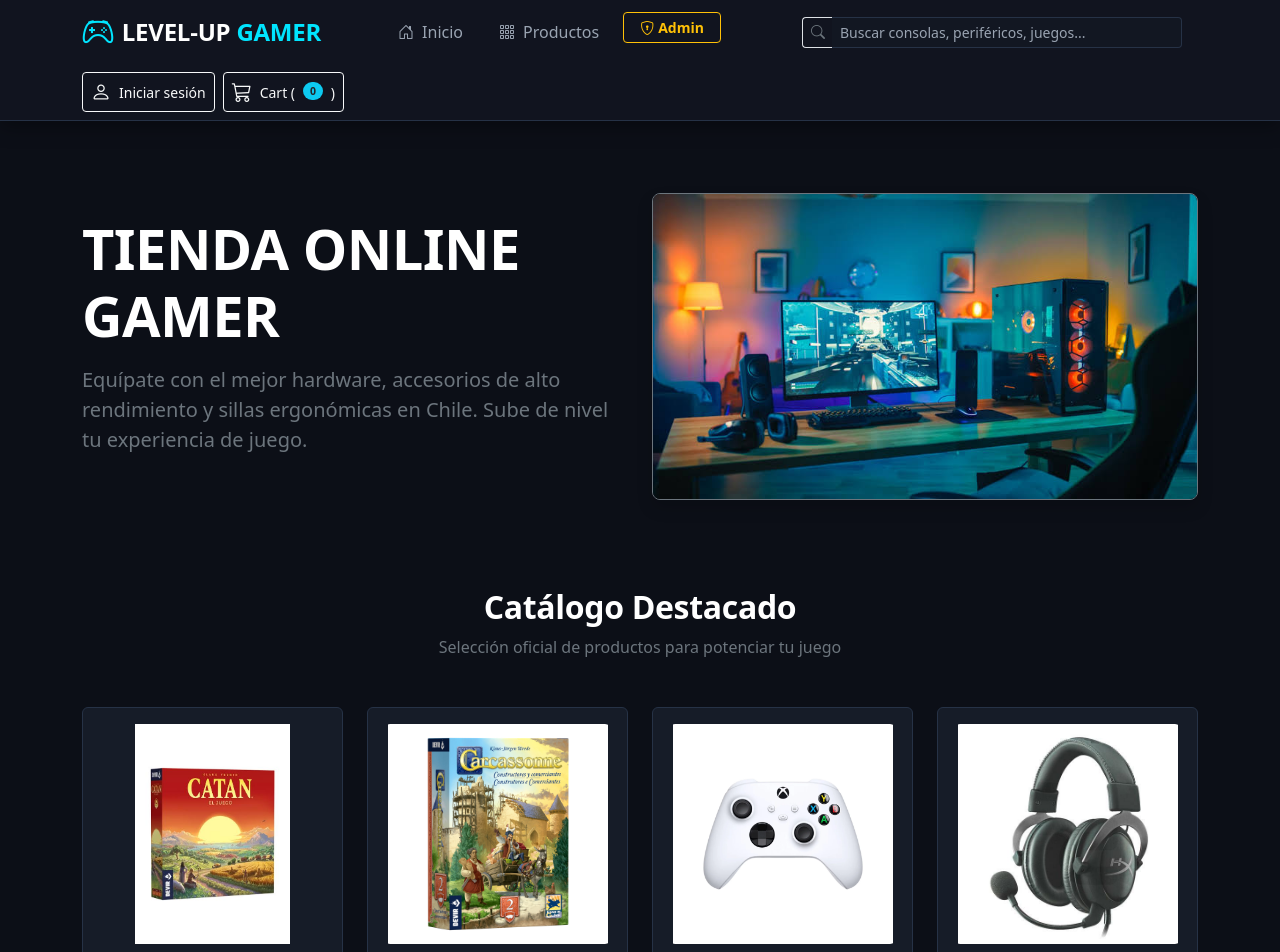
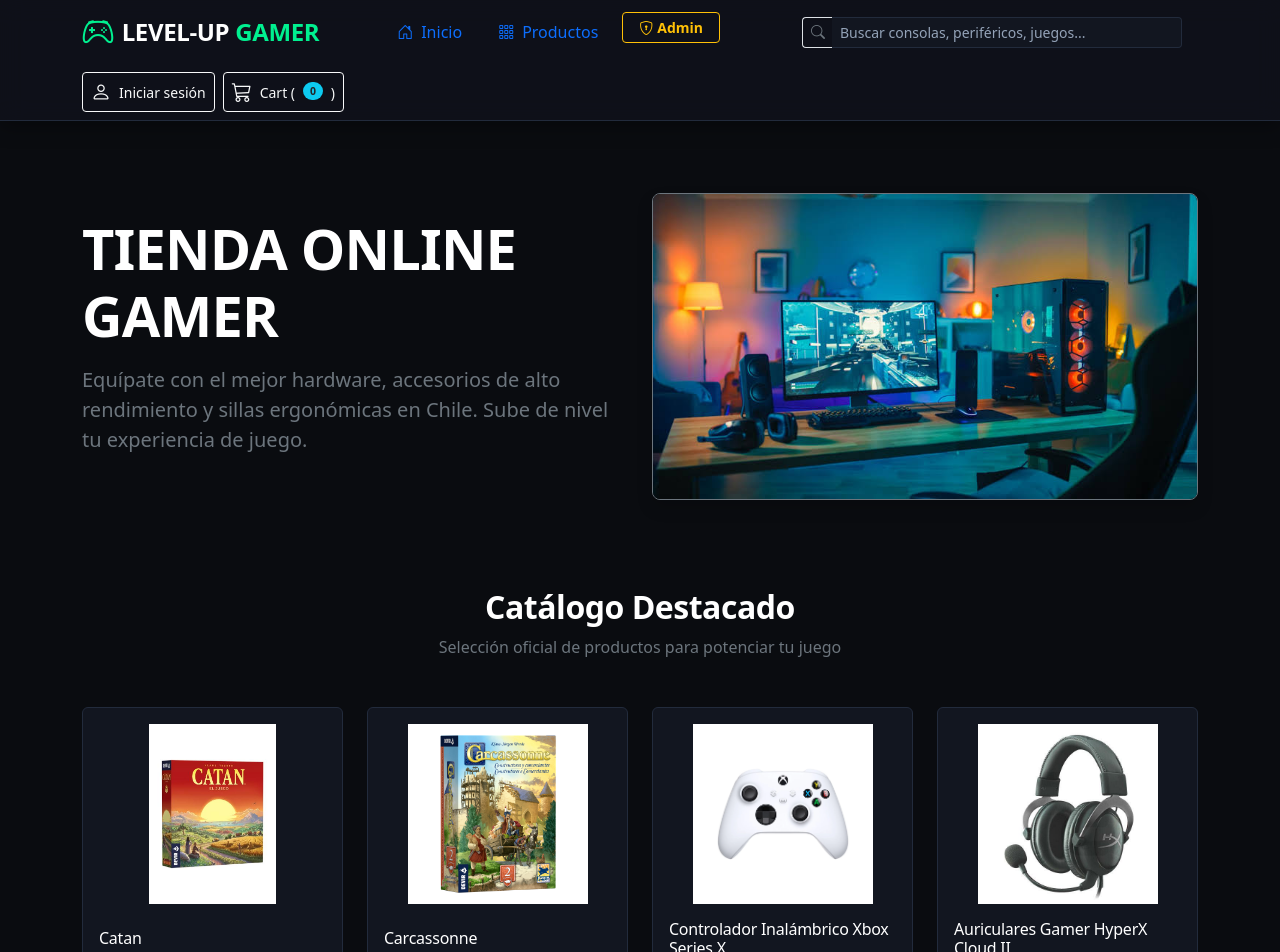
Before and after one commit to BenjaminCastroDeza/LevelUp2-SoloYo, a React (Vite) app: page / in a window 1280 px wide. Shown: the top 952 px of the page. Built offline with nearby package versions, Linux system fonts and the light colour scheme.

Commit message:
style: aplicar nueva paleta de colores premium 60-30-10 y estilos globales refinados

```diff
--- a/src/index.css
+++ b/src/index.css
@@ -1,39 +1,39 @@
 /* ==========================================================
-   REGLA 60-30-10 DE COLORES (Level-Up Gamer)
+   NUEVA PALETA PREMIUM - REGLA 60-30-10 (Level-Up Gamer)
    ----------------------------------------------------------
-   • 60% Color Dominante: #0c0f17 (Fondo base / Lienzo general)
-   • 30% Color Secundario: #161c28 (Superficies, Cards, Headers, Bordes)
-   • 10% Color de Acento:   #00e5ff (Cian Neón / CTA / Badges / Destacados)
+   • 60% Color Dominante: #0a0c10 (Obsidian Black / Canvas base)
+   • 30% Color Secundario: #121620 (Superficies, Cards, Headers, Bordes)
+   • 10% Color de Acento:   #00f090 (Cyber Emerald / Electric Mint)
    ========================================================== */
 
 :root {
-  /* 60% DOMINANTE */
-  --color-dominant-bg: #0c0f17;
-  --color-dominant-surface: #0f131d;
-  --color-dominant-text: #f3f4f6;
-  --color-dominant-muted: #9aa4b2;
+  /* 60% DOMINANTE: Fondo del lienzo y tipografía de alto contraste */
+  --color-dominant-bg: #0a0c10;
+  --color-dominant-surface: #0f121a;
+  --color-dominant-text: #f8fafc;
+  --color-dominant-muted: #94a3b8;
 
-  /* 30% SECUNDARIO */
-  --color-secondary-bg: #161c28;
-  --color-secondary-surface: #1e2536;
-  --color-secondary-border: #263246;
-  --color-secondary-input: #121722;
-  --color-secondary-hover: #222b3d;
+  /* 30% SECUNDARIO: Estructura, Cards, Navbar, Dropdowns, Bordes, Inputs */
+  --color-secondary-bg: #121620;
+  --color-secondary-surface: #181e2b;
+  --color-secondary-border: #222b3c;
+  --color-secondary-input: #121620;
+  --color-secondary-hover: #1c2333;
 
-  /* 10% ACENTO */
-  --color-accent: #00e5ff;
-  --color-accent-hover: #33ecff;
-  --color-accent-text: #06101e;
-  --color-accent-glow: rgba(0, 229, 255, 0.25);
-  --color-accent-success: #10b981;
+  /* 10% ACENTO: Llamados a la acción (CTA), badges, contrastes clave */
+  --color-accent: #00f090;
+  --color-accent-hover: #00d27d;
+  --color-accent-text: #04140d;
+  --color-accent-glow: rgba(0, 240, 144, 0.22);
+  --color-accent-secondary: #00d5ff;
   --color-accent-warning: #f59e0b;
   --color-accent-danger: #ef4444;
 
-  /* Alias heredados para compatibilidad */
+  /* Compatibilidad con variables previas */
   --bg-main: var(--color-dominant-bg);
   --bg-card: var(--color-secondary-bg);
-  --neon-blue: var(--color-accent);
-  --neon-green: var(--color-accent-success);
+  --neon-blue: var(--color-accent-secondary);
+  --neon-green: var(--color-accent);
   --text-main: var(--color-dominant-text);
   --text-muted: var(--color-dominant-muted);
   --border-color: var(--color-secondary-border);
@@ -56,90 +56,160 @@ html, body {
 
 h1, h2, h3, h4, h5, h6, .brand-font {
   color: var(--color-dominant-text) !important;
-  letter-spacing: -0.01em;
+  letter-spacing: -0.015em;
 }
 
-/* 30% Secundario: Header y Navegación */
+/* 30% Secundario: Header y Navbar Compacto */
 header.top-header {
-  background-color: rgba(18, 22, 32, 0.95) !important;
-  backdrop-filter: blur(10px);
-  border-bottom: 1px solid var(--color-secondary-border);
+  background-color: rgba(15, 18, 26, 0.94) !important;
+  backdrop-filter: blur(12px);
+  -webkit-backdrop-filter: blur(12px);
+  border-bottom: 1px solid var(--color-secondary-border) !important;
   box-shadow: 0 4px 20px rgba(0, 0, 0, 0.4);
 }
 
-.sub-header {
-  background-color: var(--color-dominant-surface);
-  border-bottom: 1px solid var(--color-secondary-border);
+/* Estilo unificado para botones/enlaces de navegación a la derecha */
+.nav-action-btn {
+  background-color: transparent;
+  color: var(--color-dominant-text) !important;
+  border: 1px solid var(--color-secondary-border);
+  padding: 0.35rem 0.85rem;
+  border-radius: 8px;
+  font-size: 0.875rem;
+  font-weight: 500;
+  text-decoration: none;
+  display: inline-flex;
+  align-items: center;
+  gap: 0.45rem;
+  transition: all 0.2s ease;
+  white-space: nowrap;
 }
 
-.nav-link {
-  color: var(--color-dominant-muted) !important;
-  font-weight: 500;
-  transition: all 0.2s ease;
-  border-radius: 6px;
-}
-
-.nav-link:hover, .nav-link.active {
+.nav-action-btn:hover {
+  background-color: var(--color-secondary-hover);
+  border-color: rgba(0, 240, 144, 0.4);
   color: var(--color-accent) !important;
 }
 
-/* 30% Secundario: Tarjetas y Contenedores */
-.card, .card-gamer {
+.nav-action-btn.active {
+  background-color: var(--color-secondary-surface);
+  border-color: var(--color-accent);
+  color: var(--color-accent) !important;
+}
+
+/* Barra de búsqueda oscura y continua (sin zonas blancas) */
+.navbar-search-wrapper {
+  background-color: var(--color-secondary-bg) !important;
+  border: 1px solid var(--color-secondary-border) !important;
+  border-radius: 20px;
+  padding: 0.25rem 0.75rem;
+  transition: all 0.2s ease;
+  display: flex;
+  align-items: center;
+  width: 100%;
+}
+
+.navbar-search-wrapper:focus-within {
+  border-color: var(--color-accent) !important;
+  box-shadow: 0 0 0 2px var(--color-accent-glow) !important;
+}
+
+.navbar-search-input {
+  background: transparent !important;
+  border: none !important;
+  box-shadow: none !important;
+  color: var(--color-dominant-text) !important;
+  font-size: 0.875rem;
+  padding: 0.2rem 0.5rem;
+  width: 100%;
+  outline: none !important;
+}
+
+.navbar-search-input::placeholder {
+  color: var(--color-dominant-muted) !important;
+  opacity: 0.75;
+}
+
+.navbar-search-input:focus {
+  outline: none !important;
+  box-shadow: none !important;
+  background: transparent !important;
+  color: #ffffff !important;
+}
+
+/* 30% Secundario: Cards de Productos (Diseño Compacto y Refinado) */
+.card-gamer, .card-product-premium {
   background-color: var(--color-secondary-bg) !important;
   border: 1px solid var(--color-secondary-border) !important;
   border-radius: 12px;
   color: var(--color-dominant-text) !important;
-  transition: transform 0.2s ease, border-color 0.2s ease, box-shadow 0.2s ease;
+  transition: border-color 0.25s ease, box-shadow 0.25s ease;
+  overflow: hidden;
+  position: relative;
 }
 
-.card-gamer:hover {
-  border-color: var(--color-accent) !important;
-  transform: translateY(-4px);
-  box-shadow: 0 8px 24px var(--color-accent-glow);
+/* Efecto hover sutil: sin alzar la card ni iluminar agresivamente */
+.card-gamer:hover, .card-product-premium:hover {
+  border-color: rgba(0, 240, 144, 0.45) !important;
+  box-shadow: 0 6px 18px rgba(0, 0, 0, 0.35);
+  transform: none !important; /* Eliminamos el alzado vertical */
 }
 
-/* 30% Secundario: Formularios, Inputs y Tablas */
-.form-control, .form-select {
-  background-color: var(--color-secondary-input) !important;
-  border: 1px solid var(--color-secondary-border) !important;
-  color: var(--color-dominant-text) !important;
+/* Zoom suave solo en la imagen al hacer hover en la card */
+.card-img-zoom-wrapper {
+  overflow: hidden;
   border-radius: 8px;
+  background-color: rgba(0, 0, 0, 0.2);
+  display: flex;
+  align-items: center;
+  justify-content: center;
+  padding: 0.75rem;
 }
 
-.form-control:focus, .form-select:focus {
-  background-color: var(--color-secondary-input) !important;
-  border-color: var(--color-accent) !important;
-  box-shadow: 0 0 0 0.25rem var(--color-accent-glow) !important;
-  color: #ffffff !important;
+.card-img-zoom-wrapper img {
+  transition: transform 0.3s ease;
 }
 
-.form-control::placeholder {
-  color: var(--color-dominant-muted) !important;
-  opacity: 0.7;
+.card-product-premium:hover .card-img-zoom-wrapper img {
+  transform: scale(1.04);
 }
 
-.table-dark {
-  --bs-table-bg: var(--color-secondary-bg) !important;
-  --bs-table-striped-bg: var(--color-secondary-surface) !important;
-  --bs-table-border-color: var(--color-secondary-border) !important;
-  color: var(--color-dominant-text) !important;
+/* 10% Acento: Botón Agregar al carrito */
+.btn-add-cart {
+  background-color: var(--color-accent) !important;
+  border: 1px solid var(--color-accent) !important;
+  color: var(--color-accent-text) !important;
+  font-weight: 700;
+  font-size: 0.875rem;
+  padding: 0.45rem 1rem;
+  border-radius: 8px;
+  transition: all 0.2s ease;
+  display: inline-flex;
+  align-items: center;
+  justify-content: center;
+  gap: 0.4rem;
 }
 
-/* 10% Acento: Botones y elementos de llamado a la acción (CTA) */
+.btn-add-cart:hover {
+  background-color: #ffffff !important;
+  border-color: #ffffff !important;
+  color: #000000 !important;
+  box-shadow: 0 0 14px rgba(0, 240, 144, 0.5);
+}
+
+/* 10% Acento: Botones y Badges generales */
 .btn-accent, .btn-primary {
   background-color: var(--color-accent) !important;
   border-color: var(--color-accent) !important;
   color: var(--color-accent-text) !important;
   font-weight: 600;
   transition: all 0.2s ease;
-  box-shadow: 0 2px 10px var(--color-accent-glow);
 }
 
 .btn-accent:hover, .btn-primary:hover {
-  background-color: var(--color-accent-hover) !important;
-  border-color: var(--color-accent-hover) !important;
-  box-shadow: 0 4px 16px rgba(0, 229, 255, 0.45);
-  transform: translateY(-1px);
+  background-color: #ffffff !important;
+  border-color: #ffffff !important;
+  color: #000000 !important;
 }
 
 .btn-outline-primary {
@@ -152,7 +222,6 @@ header.top-header {
 .btn-outline-primary:hover {
   background-color: var(--color-accent) !important;
   color: var(--color-accent-text) !important;
-  box-shadow: 0 4px 14px var(--color-accent-glow);
 }
 
 .badge-accent, .badge.bg-accent {
@@ -161,7 +230,47 @@ header.top-header {
   font-weight: 700;
 }
 
-/* 30% Secundario: Footer */
+/* Formularios e inputs estándar */
+.form-control, .form-select {
+  background-color: var(--color-secondary-input) !important;
+  border: 1px solid var(--color-secondary-border) !important;
+  color: var(--color-dominant-text) !important;
+  border-radius: 8px;
+}
+
+.form-control:focus, .form-select:focus {
+  background-color: var(--color-secondary-input) !important;
+  border-color: var(--color-accent) !important;
+  box-shadow: 0 0 0 0.2rem var(--color-accent-glow) !important;
+  color: #ffffff !important;
+}
+
+.form-control::placeholder {
+  color: var(--color-dominant-muted) !important;
+  opacity: 0.7;
+}
+
+/* Menús Desplegables oscuros */
+.dropdown-menu-dark-custom {
+  background-color: var(--color-secondary-bg) !important;
+  border: 1px solid var(--color-secondary-border) !important;
+  border-radius: 10px;
+  box-shadow: 0 12px 32px rgba(0, 0, 0, 0.6);
+}
+
+.dropdown-item-custom {
+  color: var(--color-dominant-text) !important;
+  transition: background-color 0.15s ease, color 0.15s ease;
+  border-radius: 6px;
+  font-size: 0.875rem;
+}
+
+.dropdown-item-custom:hover {
+  background-color: var(--color-secondary-hover) !important;
+  color: var(--color-accent) !important;
+}
+
+/* Footer */
 footer {
   background-color: var(--color-dominant-surface) !important;
   border-top: 1px solid var(--color-secondary-border) !important;
@@ -170,27 +279,8 @@ footer {
 /* Ajustes de imágenes */
 .foto-producto {
   width: 100%;
-  max-width: 250px;
-  height: 220px;
+  max-width: 220px;
+  height: 180px;
   object-fit: contain;
   margin: 0 auto;
 }
-
-/* Dropdowns con estilo gamer 30% / 10% */
-.dropdown-menu-dark-custom {
-  background-color: var(--color-secondary-bg) !important;
-  border: 1px solid var(--color-secondary-border) !important;
-  border-radius: 10px;
-  box-shadow: 0 10px 30px rgba(0, 0, 0, 0.5), 0 0 1px var(--color-accent);
-}
-
-.dropdown-item-custom {
-  color: var(--color-dominant-text);
-  transition: background-color 0.15s ease, color 0.15s ease;
-  border-radius: 6px;
-}
-
-.dropdown-item-custom:hover {
-  background-color: var(--color-secondary-hover);
-  color: var(--color-accent);
-}
```
